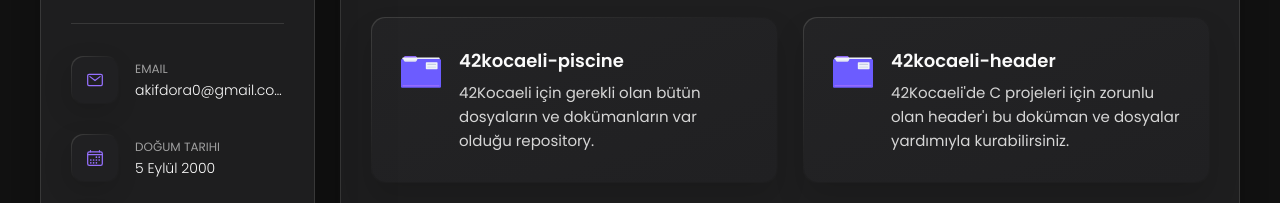
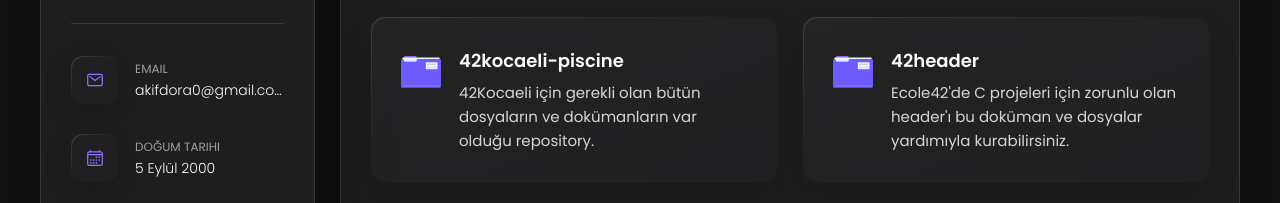
Before and after one commit to akifdora/akifdora.github.io, a plain HTML site: page index.html in a window 1280 px wide. Shown: the part 387-590 px from the top of the page. Drawn offline with nearby package versions, Linux system fonts and the light colour scheme.

Commit message:
Update index.html

```diff
--- a/index.html
+++ b/index.html
@@ -254,7 +254,7 @@
               </li>
             </a>
 
-            <a href="https://github.com/akifdora/42kocaeli_piscine" target="_blank" class="hvr-bounce-out">
+            <a href="https://github.com/akifdora/42header" target="_blank" class="hvr-bounce-out">
               <li class="service-item">
 
               <div class="service-icon-box">
@@ -262,10 +262,10 @@
               </div>
 
               <div class="service-content-box">
-                <h4 class="h4 service-item-title">42kocaeli-header</h4>
+                <h4 class="h4 service-item-title">42header</h4>
 
                 <p class="service-item-text">
-                  42Kocaeli'de C projeleri için zorunlu olan header'ı bu doküman ve dosyalar yardımıyla kurabilirsiniz.
+                  Ecole42'de C projeleri için zorunlu olan header'ı bu doküman ve dosyalar yardımıyla kurabilirsiniz.
                 </p>
               </div>
 
```
